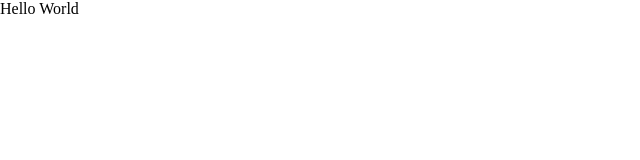
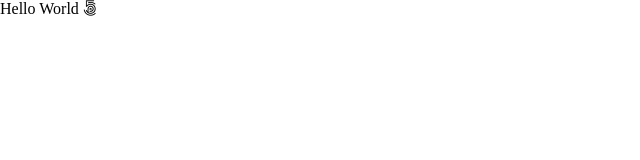
Before and after one commit to finitehorizons/Quote-Generator, a plain HTML site: page index.html in a window 1280 px wide. Shown: the full height of the page, 0-640 px from the left. Drawn offline with Linux system fonts and the light colour scheme.

Commit message:
test pages

```diff
--- a/index.html
+++ b/index.html
@@ -29,5 +29,8 @@
             src="script.js"
         ></script>
     </head>
-    <body>Hello World</body>
+    <body>
+        Hello World
+        <i class="fab fa-500px"></i>
+    </body>
 </html>
```
